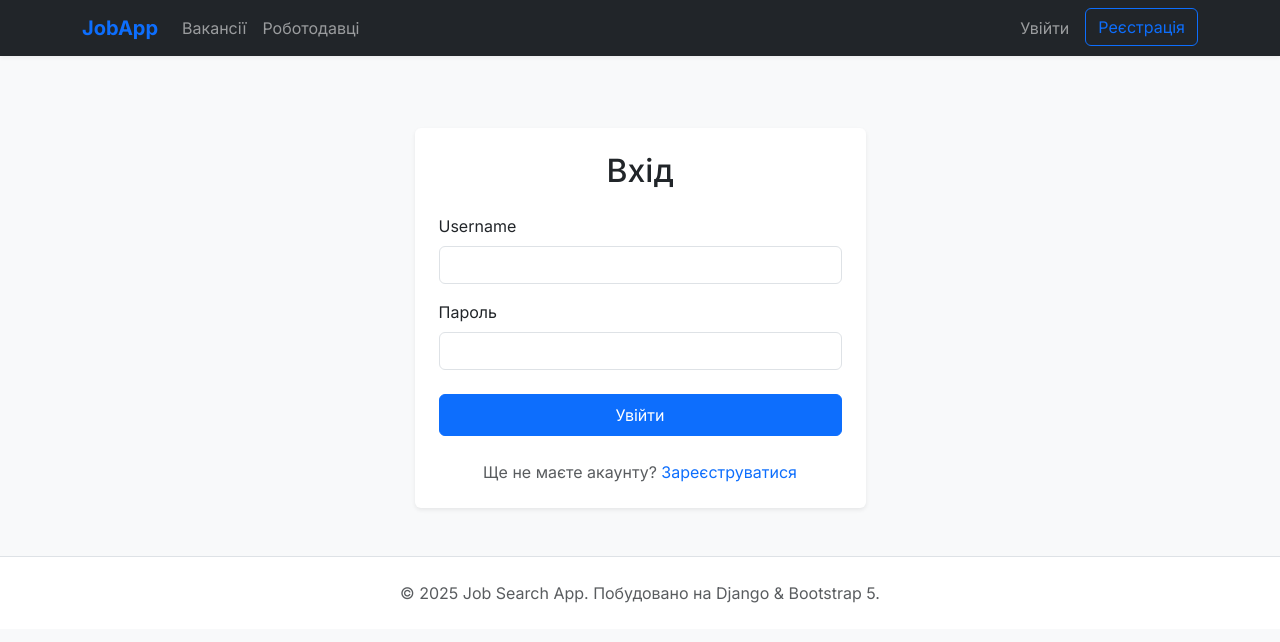
After one commit to dmitrysdevfs/job-app, a Django app: page /accounts/login/ in a window 1280 px wide. The commit adds this page. Shown: the top 642 px of the page. Run offline with Django 5.2, Linux system fonts and the light colour scheme.

Commit message:
Implement basic Login/Logout and navigation updates

```diff
--- a/job_search/urls.py
+++ b/job_search/urls.py
@@ -23,6 +23,7 @@ from .views import index
 
 urlpatterns = [
     path("admin/", admin.site.urls),
+    path("accounts/", include("django.contrib.auth.urls")),
     path("", index),
     path("vacancies/", include("vacancy.urls")),
     path("employers/", include("employer.urls")),
--- a/templates/base.html
+++ b/templates/base.html
@@ -47,16 +47,42 @@
         <span class="navbar-toggler-icon"></span>
       </button>
       <div class="collapse navbar-collapse" id="navbarNav">
-        <ul class="navbar-nav ms-auto">
+        <ul class="navbar-nav me-auto">
           <li class="nav-item">
             <a class="nav-link" href="{% url 'vacancy:list' %}">Вакансії</a>
           </li>
           <li class="nav-item">
             <a class="nav-link" href="{% url 'employer:list' %}">Роботодавці</a>
           </li>
+        </ul>
+        <ul class="navbar-nav ms-auto">
+          {% if user.is_authenticated %}
+          <li class="nav-item dropdown">
+            <a class="nav-link dropdown-toggle" href="#" id="userDropdown" role="button" data-bs-toggle="dropdown"
+              aria-expanded="false">
+              <i class="bi bi-person-circle me-1"></i> {{ user.username }}
+            </a>
+            <ul class="dropdown-menu dropdown-menu-end" aria-labelledby="userDropdown">
+              <li><a class="dropdown-item" href="#">Мій кабінет</a></li>
+              <li>
+                <hr class="dropdown-divider">
+              </li>
+              <li>
+                <form method="post" action="{% url 'logout' %}">
+                  {% csrf_token %}
+                  <button type="submit" class="dropdown-item">Вийти</button>
+                </form>
+              </li>
+            </ul>
+          </li>
+          {% else %}
           <li class="nav-item">
-            <a class="nav-link" href="#">Про нас</a>
+            <a class="nav-link" href="{% url 'login' %}">Увійти</a>
           </li>
+          <li class="nav-item">
+            <a class="btn btn-outline-primary ms-lg-2" href="#">Реєстрація</a>
+          </li>
+          {% endif %}
         </ul>
       </div>
     </div>
--- /dev/null
+++ b/templates/registration/login.html
@@ -0,0 +1,58 @@
+{% extends "base.html" %}
+{% load static %}
+
+{% block title %}Вхід | JobApp{% endblock %}
+
+{% block content %}
+<div class="row justify-content-center">
+  <div class="col-md-5">
+    <div class="card shadow-sm border-0 mt-5">
+      <div class="card-body p-4">
+        <h2 class="card-title text-center mb-4">Вхід</h2>
+
+        <form method="post">
+          {% csrf_token %}
+
+          {% if form.non_field_errors %}
+          <div class="alert alert-danger">
+            {% for error in form.non_field_errors %}
+            {{ error }}
+            {% endfor %}
+          </div>
+          {% endif %}
+
+          <div class="mb-3">
+            <label for="{{ form.username.id_for_label }}" class="form-label">Username</label>
+            <input type="text" name="username" id="{{ form.username.id_for_label }}"
+              class="form-control {% if form.username.errors %}is-invalid{% endif %}" required>
+            {% if form.username.errors %}
+            <div class="invalid-feedback">
+              {% for error in form.username.errors %}{{ error }}{% endfor %}
+            </div>
+            {% endif %}
+          </div>
+
+          <div class="mb-4">
+            <label for="{{ form.password.id_for_label }}" class="form-label">Пароль</label>
+            <input type="password" name="password" id="{{ form.password.id_for_label }}"
+              class="form-control {% if form.password.errors %}is-invalid{% endif %}" required>
+            {% if form.password.errors %}
+            <div class="invalid-feedback">
+              {% for error in form.password.errors %}{{ error }}{% endfor %}
+            </div>
+            {% endif %}
+          </div>
+
+          <button type="submit" class="btn btn-primary w-100 py-2">Увійти</button>
+        </form>
+
+        <div class="mt-4 text-center">
+          <p class="text-muted mb-0">Ще не маєте акаунту?
+            <a href="{% url 'user:register' %}" class="text-decoration-none">Зареєструватися</a>
+          </p>
+        </div>
+      </div>
+    </div>
+  </div>
+</div>
+{% endblock %}
```
Also changed, not shown: job_search/settings.py (+18 -14 lines).
